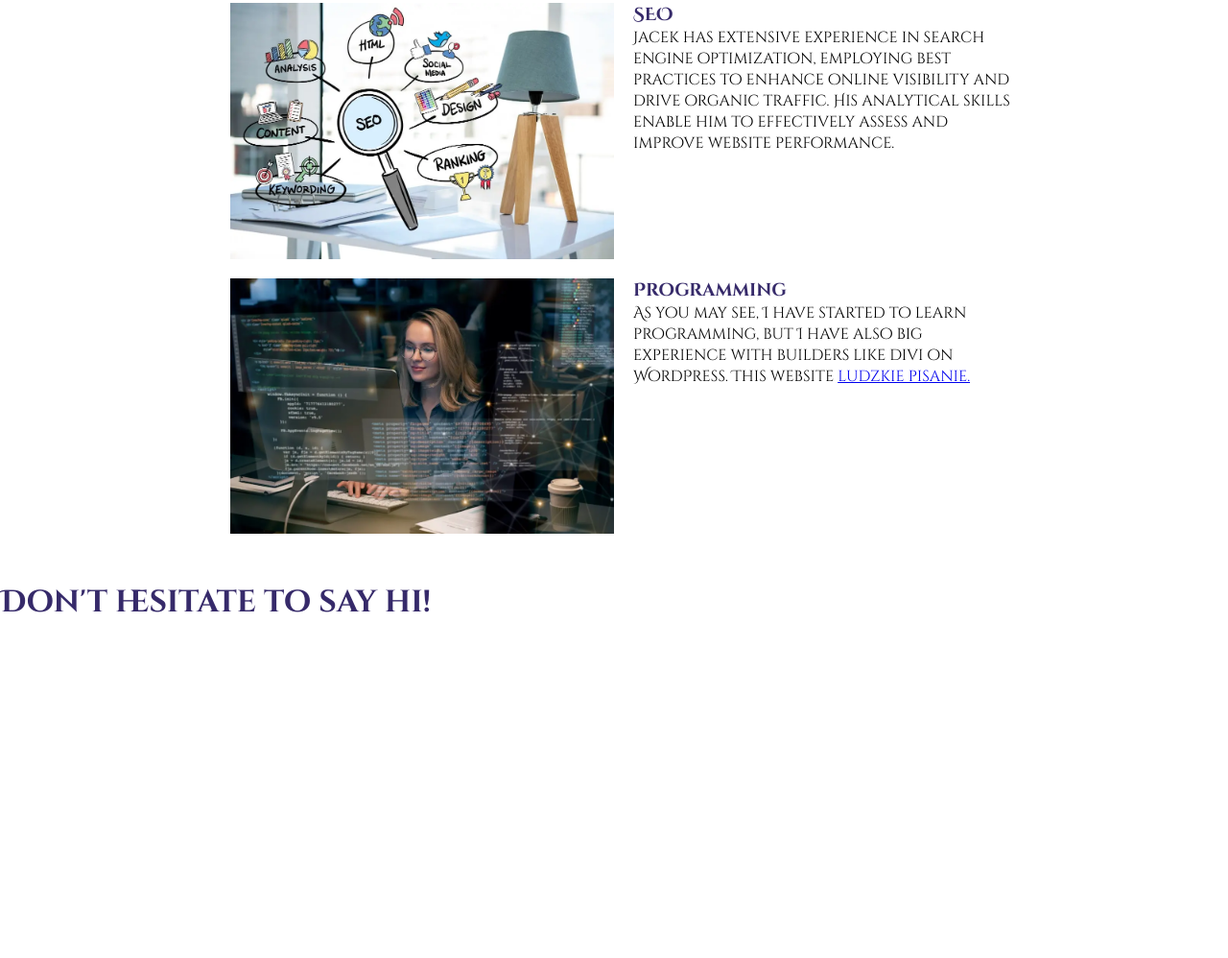
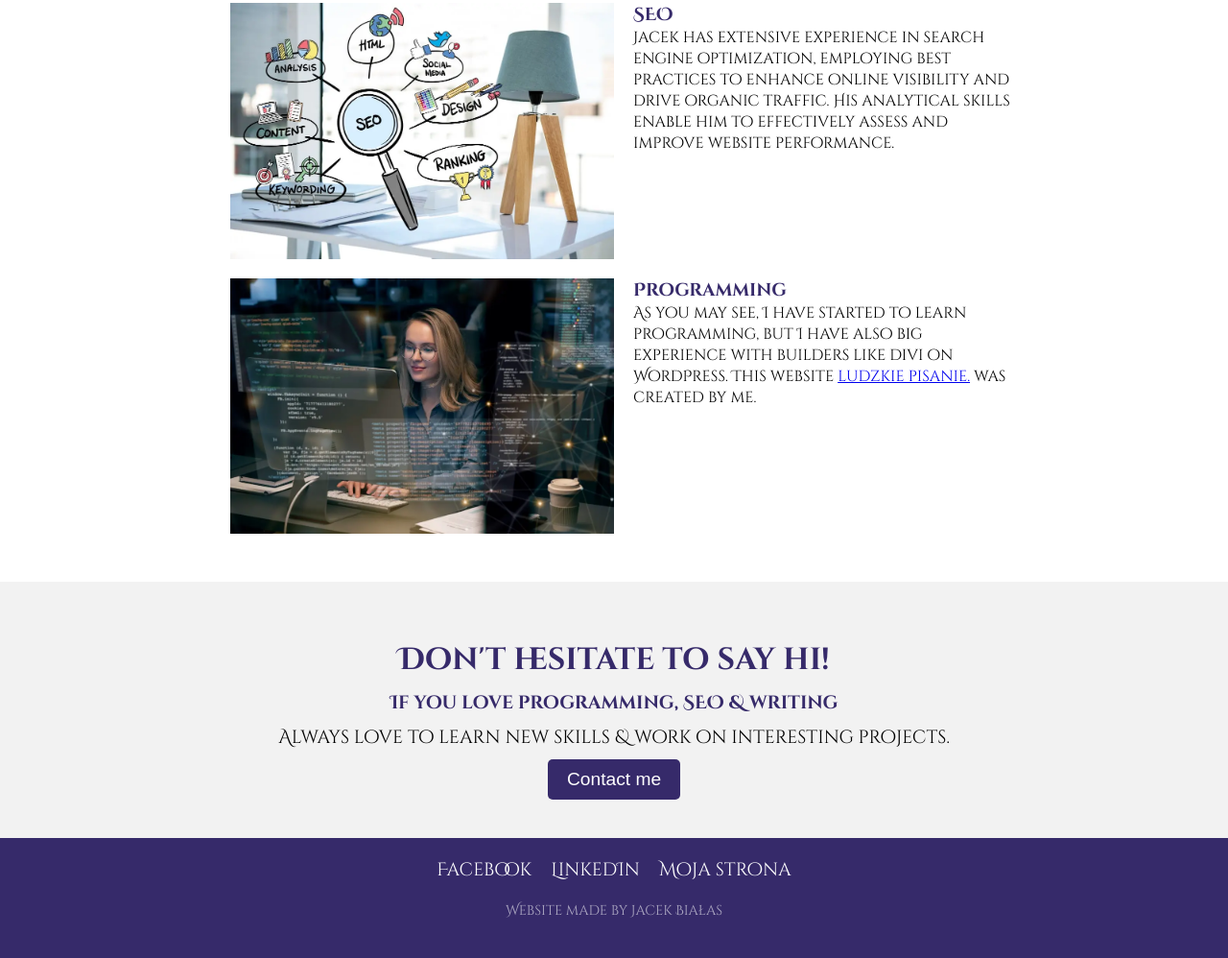
Before and after one commit to Wrunger/capstone-project-13, a plain HTML site: page Capstone project 13/index.html in a window 1280 px wide. Shown: the part 1354-2352 px from the top of the page at 96% size. Before the commit the page ends 2003 px from the top, so only its background shows below. Drawn offline with Linux system fonts and the light colour scheme.

Commit message:
Update index.html

```diff
--- a/Capstone project 13/index.html
+++ b/Capstone project 13/index.html
@@ -38,15 +38,26 @@
               <img class="skill-image" src="Images\beginer-programming.webp" alt="beginer programming">
               <div class="text-container">
                   <h3>Programming</h3>
-                  <p>As you may see, I have started to learn programming, but I have also big experience with builders like divi on WordPress. This website <a href="https://ludzkiepisanie.pl/">ludzkie pisanie.</a></p>
+                  <p>As you may see, I have started to learn programming, but I have also big experience with builders like divi on WordPress. This website <a href="https://ludzkiepisanie.pl/">ludzkie pisanie.</a> was created by me.</p>
               </div>
           </div>
         </div>
   </section>
-  <section classs="contact">
+  <section class="contact">
     <h2>Don't hesitate to say hi!</h2>
-    <p></p>
-    <p></p>
-
-  </section>
+    <p class="highlight">If you love programming, SEO & writing</p>
+    <p>Always love to learn new skills & work on interesting projects.</p>
+        <button><a href="mailto:your-email@example.com">Contact me</a></button>
+    </a>
+</section>
+<footer class="footer">
+  <div class="footer-content">
+      <ul class="social-menu">
+          <li><a href="https://www.facebook.com/profile.php?id=100002054153083">Facebook</a></li>
+          <li><a href="https://www.linkedin.com/in/jacek-bia%C5%82as-seo/">LinkedIn</a></li>
+          <li><a href="https://ludzkiepisanie.pl/">Moja strona</a></li>
+      </ul>
+  </div>
+  <p class="credit">Website made by Jacek Białas</p>
+</footer>
 </body>
```
